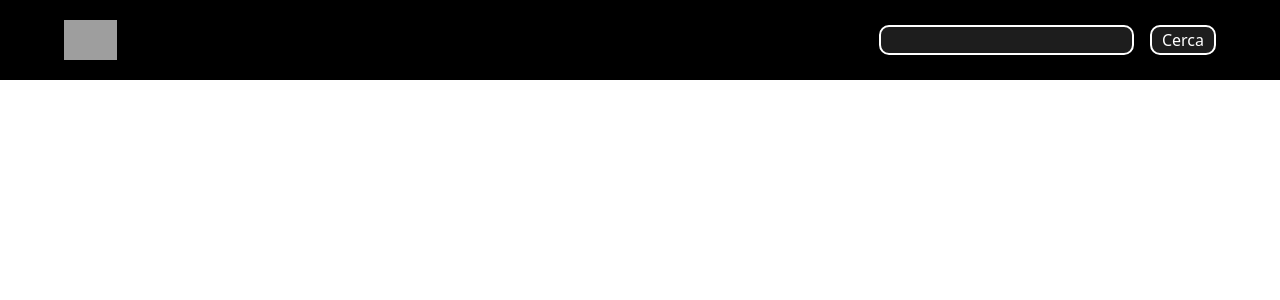
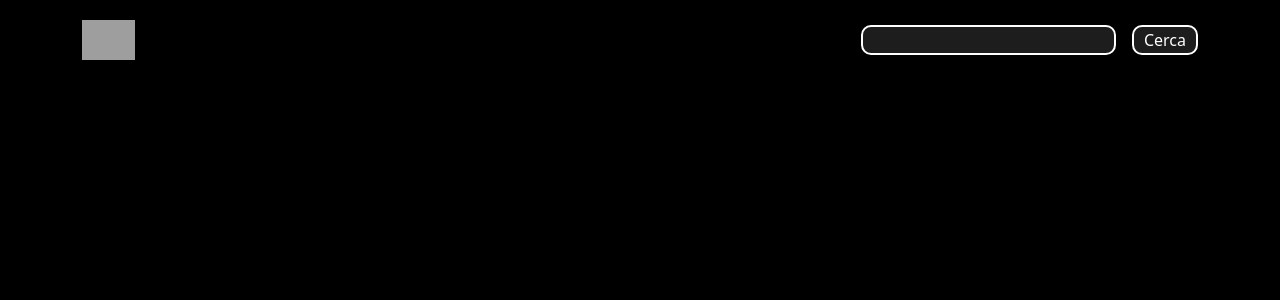
Before and after one commit to SebastianoUrban/vite-boolflix, a Vue app: page / in a window 1280 px wide. Shown: the top 300 px of the page. Built offline with nearby package versions, Linux system fonts and the light colour scheme; grey boxes are pictures that could not be loaded.

Commit message:
added layout on main

```diff
--- a/src/components/AppHeader.vue
+++ b/src/components/AppHeader.vue
@@ -1,6 +1,6 @@
 <template>
   <header class="d-flex justify-content-center align-items-center">
-    <div class="wrapper d-flex justify-content-between align-items-center">
+    <div class="container-lg wrapper d-flex justify-content-between align-items-center">
       <div>
         <img class="netflix-logo" src="https://image.tmdb.org/t/p/original/wwemzKWzjKYJFfCeiB57q3r4Bcm.png" alt="">
       </div>
@@ -54,7 +54,7 @@
                 originalTitle : tv.original_name,
                 overview : tv.overview,
                 language : tv.original_language,
-                rateing : Math.ceil(film.vote_average / 2),
+                rateing : Math.ceil(tv.vote_average / 2),
                 backdropPath : tv.backdrop_path,
                 type : 'tv'
               });
--- a/src/components/AppMain.vue
+++ b/src/components/AppMain.vue
@@ -1,16 +1,21 @@
 <template>
-  <main class="d-flex justify-content-center align-items-center">
-    <div class="wrapper">
-      <div :class="(store.results.length != 0 ? 'd-block' : 'd-none')" class="header-results">
-        <h1 class="mb-0">Risultati</h1>
-        <h4 class="mt-0">Elementi trovati : {{ store.results.length }}</h4>
+  <main class="results">
+    <div class="container-lg wrapper">
+      <div class="row">
+        <div :class="(store.results.length != 0 ? 'd-block' : 'd-none')" class="header-results col-12 d-flex justify-content-between align-items-center">
+          <div>
+            <h1 class="mb-0">Risultati</h1>
+            <h4 class="mt-0">Elementi trovati : {{ store.results.length }}</h4>
+          </div>
+          <div>
+            <i class="fa-solid fa-x" @click="cleanResults()" ></i>
+          </div>
+        </div>
       </div>
-      <div class="body-results">
-        <ol class="list-unstyled">
-          <li v-for="item in store.results" :key="store.results.indexOf(item)">
-            <SingleCard :index = "store.results.indexOf(item)"/>
-          </li>
-        </ol>
+      <div class="row body-results g-3">
+        <article v-for="item in store.results" :key="store.results.indexOf(item)" class="col-12 col-md-6 col-lg-4">
+          <SingleCard :index = "store.results.indexOf(item)"/>
+        </article>
       </div>
     </div>
   </main>
@@ -27,7 +32,9 @@
       }
     },
     methods: {
-
+      cleanResults () {
+        store.results = [];
+      }
     },
     components: {
       SingleCard
@@ -36,11 +43,23 @@
 </script>
 
 <style lang="scss" scoped>
-  .header-results {
-
+  main {
+    color: white;
+    background-color: black;
+    height: calc(100vh - 80px);
+    overflow-y: auto;
+    & .header-results {
+      & h4 {
+      font-size: 1.2rem;
+      font-style: italic;
+      }
+      & i {
+        font-size: 2rem;
+      }
+    }
   }
 
-  ol>li {
+  ul>li {
     margin: 1rem 0;
   }
 </style>
--- a/src/components/SingleCard.vue
+++ b/src/components/SingleCard.vue
@@ -4,13 +4,13 @@
       <ul class="list-unstyled p-3">
         <li class="title"> <span class="card-sutitle">Titolo:v</span> {{ store.results[index].title }}</li>
         <li class="original-title"><span class="card-sutitle">Titolo originale:</span> {{ store.results[index].originalTitle }}</li>
-        <li class="overview"><span class="card-sutitle">Trama:</span> {{ store.results[index].overview }}</li>
-        <li class="language"><span class="card-sutitle">Lingua originale:</span> {{ store.results[index].language }} <img class="flag" :src="getFlag(store.results[index].language)" alt=""></li>
         <li class="rateing">
           <span class="card-sutitle">Voto medio:</span>
           <i class="fa-solid fa-star" v-for="i in store.results[index].rateing"></i>
           <i class="fa-regular fa-star" v-for="i in (5 - store.results[index].rateing)"></i>
         </li>
+        <li class="language"><span class="card-sutitle">Lingua originale:</span> {{ store.results[index].language }} <img class="flag" :src="getFlag(store.results[index].language)" alt=""></li>
+        <li class="overview"><span class="card-sutitle">Trama:</span> {{ store.results[index].overview }}</li>
       </ul>
     </div>
   </div>
@@ -49,8 +49,8 @@
 
 <style lang="scss" scoped>
   div.backdrop {
-    width: 450px;
-    height: 254px;
+    width: 100%;
+    aspect-ratio: 16/9;
     background-size: cover;
     color: white;
     overflow: hidden;
@@ -61,7 +61,7 @@
         display: none;
       }
       &:hover {
-        background-color: rgba($color: #000000, $alpha: 0.75);
+        background-color: rgba($color: #000000, $alpha: 0.65);
         & ul{
           display: block;
         }
```
